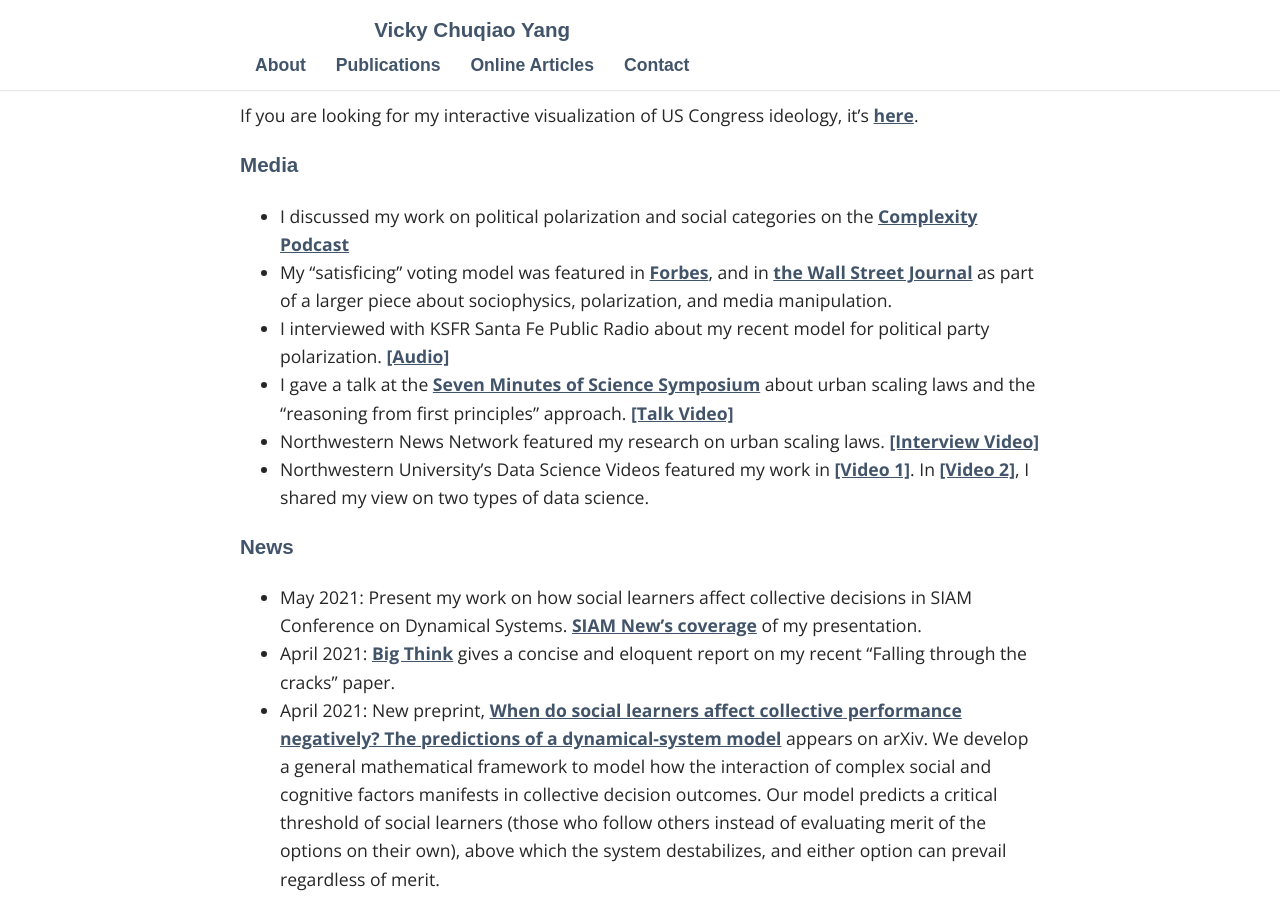
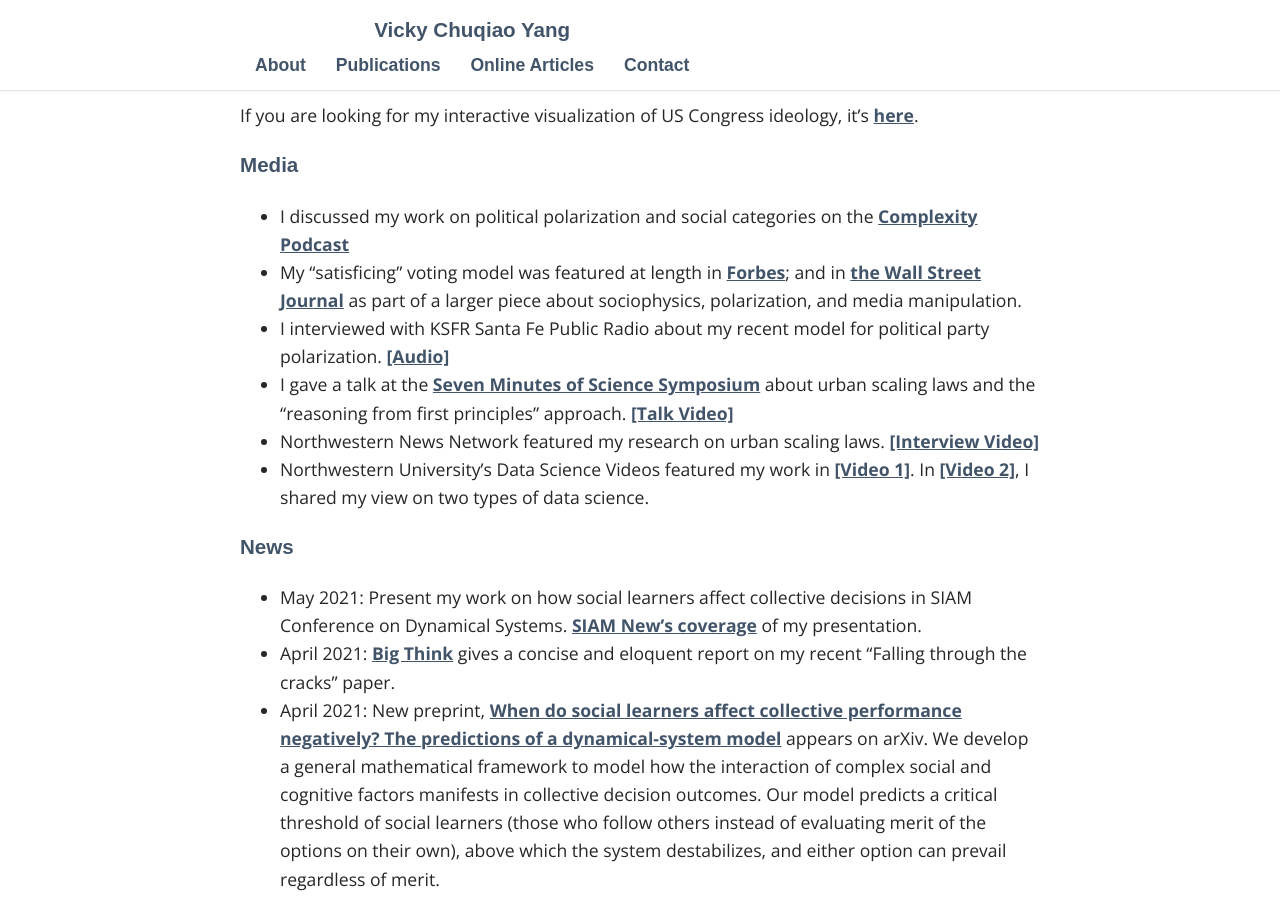
Before and after one commit to vc-yang/vc-yang.github.io, a Jekyll site: the page built from index.md, in a window 1280 px wide and 900 px high, scrolled down 404 px. Built offline with Jekyll 4.4.1, drawn with Linux system fonts in a browser that asks for light colours; some web fonts are replaced.

Commit message:
Update index.md

```diff
--- a/index.md
+++ b/index.md
@@ -14,7 +14,7 @@ If you are looking for my interactive visualization of US Congress ideology, it'
 
 ### Media
 * I discussed my work on political polarization and social categories on the [Complexity Podcast](https://complexity.simplecast.com/episodes/43)
-* My "satisficing" voting model was featured in [Forbes](https://www.forbes.com/sites/kevinanderton/2020/10/27/this-is-the-reason-american-politics-are-so-polarized-infographic/?sh=266cce84187b), and in [the Wall Street Journal](https://www.wsj.com/articles/why-social-media-is-so-good-at-polarizing-us-11603105204) as part of a larger piece about sociophysics, polarization, and media manipulation.
+* My "satisficing" voting model was featured at length in [Forbes](https://www.forbes.com/sites/kevinanderton/2020/10/27/this-is-the-reason-american-politics-are-so-polarized-infographic/?sh=266cce84187b); and in [the Wall Street Journal](https://www.wsj.com/articles/why-social-media-is-so-good-at-polarizing-us-11603105204) as part of a larger piece about sociophysics, polarization, and media manipulation.
 * I interviewed with KSFR Santa Fe Public Radio about my recent model for political party polarization. [[Audio]](https://www.ksfr.org/post/sfi-led-study-asks-political-divisiveness-or-political-games)
 * I gave a talk at the [Seven Minutes of Science Symposium](http://rsg.northwestern.edu/w2017.html) about urban scaling laws and the "reasoning from first principles" approach. [[Talk Video]](https://www.youtube.com/watch?v=Xs5ewFzNSYI)
 * Northwestern News Network featured my research on urban scaling laws. [[Interview Video]](https://youtu.be/eIiNyI5sWuk?t=18m49s)
```
